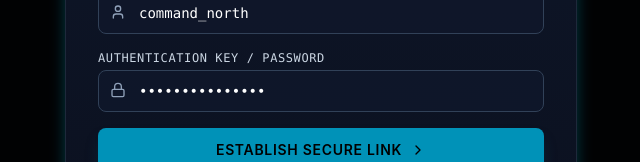
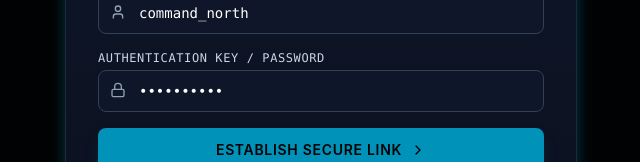
Before and after one commit to avrhahm-lider/tactical_pulse, a React (Vite) app in the folder frontend/: page / in a window 1280 px wide. Shown: the part 253-415 px from the top of the page, without its empty margins (319-959 px from the left). Built offline with nearby package versions, Linux system fonts and the light colour scheme.

Commit message:
fix(auth): align demo credentials with database seed and seed Supabase DB

```diff
--- a/frontend/src/components/Auth/LoginForm.tsx
+++ b/frontend/src/components/Auth/LoginForm.tsx
@@ -3,18 +3,18 @@ import { Shield, Lock, User, AlertCircle, ChevronRight, Terminal } from 'lucide-
 import { useAuthStore } from '../../store/useAuthStore'
 
 const DEMO_ACCOUNTS = [
-  { username: 'admin', role: 'MainCommandCenter', label: 'Main Command (Global)', badge: 'GLOBAL' },
-  { username: 'command_north', role: 'AreaCommandCenter', label: 'North Command', badge: 'NORTH' },
-  { username: 'command_center', role: 'AreaCommandCenter', label: 'Center Command', badge: 'CENTER' },
-  { username: 'command_south', role: 'AreaCommandCenter', label: 'South Command', badge: 'SOUTH' },
-  { username: 'squad_golani', role: 'Squad', label: 'Golani Tactical Squad', badge: 'FIELD' },
-  { username: 'squad_paratroopers', role: 'SapperSquad', label: 'Paratroopers EOD Sapper', badge: 'SAPPER' },
-  { username: 'radar_post_1', role: 'Radar', label: 'Radar Monitoring Unit', badge: 'RADAR' },
+  { username: 'admin', password: 'admin123', role: 'MainCommandCenter', label: 'Main Command (Global)', badge: 'GLOBAL' },
+  { username: 'command_north', password: 'command123', role: 'AreaCommandCenter', label: 'North Command', badge: 'NORTH' },
+  { username: 'command_center', password: 'command123', role: 'AreaCommandCenter', label: 'Center Command', badge: 'CENTER' },
+  { username: 'command_south', password: 'command123', role: 'AreaCommandCenter', label: 'South Command', badge: 'SOUTH' },
+  { username: 'squad_golani', password: 'squad123', role: 'Squad', label: 'Golani Tactical Squad', badge: 'FIELD' },
+  { username: 'squad_paratroopers', password: 'squad123', role: 'SapperSquad', label: 'Paratroopers EOD Sapper', badge: 'SAPPER' },
+  { username: 'radar_post_1', password: 'radar123', role: 'Radar', label: 'Radar Monitoring Unit', badge: 'RADAR' },
 ]
 
 export const LoginForm: React.FC = () => {
   const [username, setUsername] = useState('command_north')
-  const [password, setPassword] = useState('secret_password')
+  const [password, setPassword] = useState('command123')
   const { login, isLoading, error, clearError } = useAuthStore()
 
   const handleSubmit = async (e: React.FormEvent) => {
@@ -23,9 +23,9 @@ export const LoginForm: React.FC = () => {
     await login(username, password)
   }
 
-  const handleSelectDemo = (accUsername: string) => {
-    setUsername(accUsername)
-    setPassword('secret_password')
+  const handleSelectDemo = (acc: (typeof DEMO_ACCOUNTS)[number]) => {
+    setUsername(acc.username)
+    setPassword(acc.password)
     clearError()
   }
 
@@ -137,7 +137,7 @@ export const LoginForm: React.FC = () => {
               <button
                 key={acc.username}
                 type="button"
-                onClick={() => handleSelectDemo(acc.username)}
+                onClick={() => handleSelectDemo(acc)}
                 className={`text-left p-2 rounded-md border text-xs font-mono transition-colors flex items-center justify-between ${
                   username === acc.username
                     ? 'bg-cyan-950/70 border-cyan-500 text-cyan-300'
```
Also changed, not shown: 1 other file (tests, documents, lock files or other folders).
